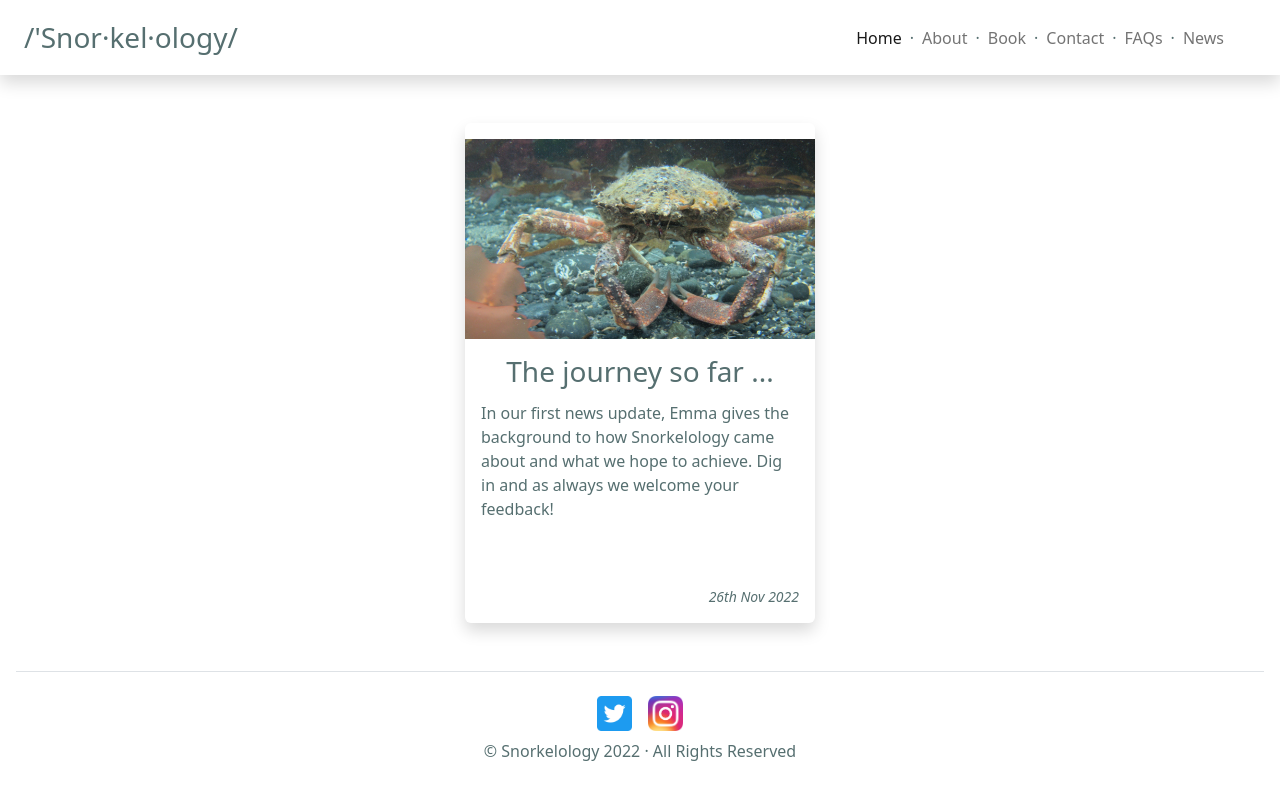
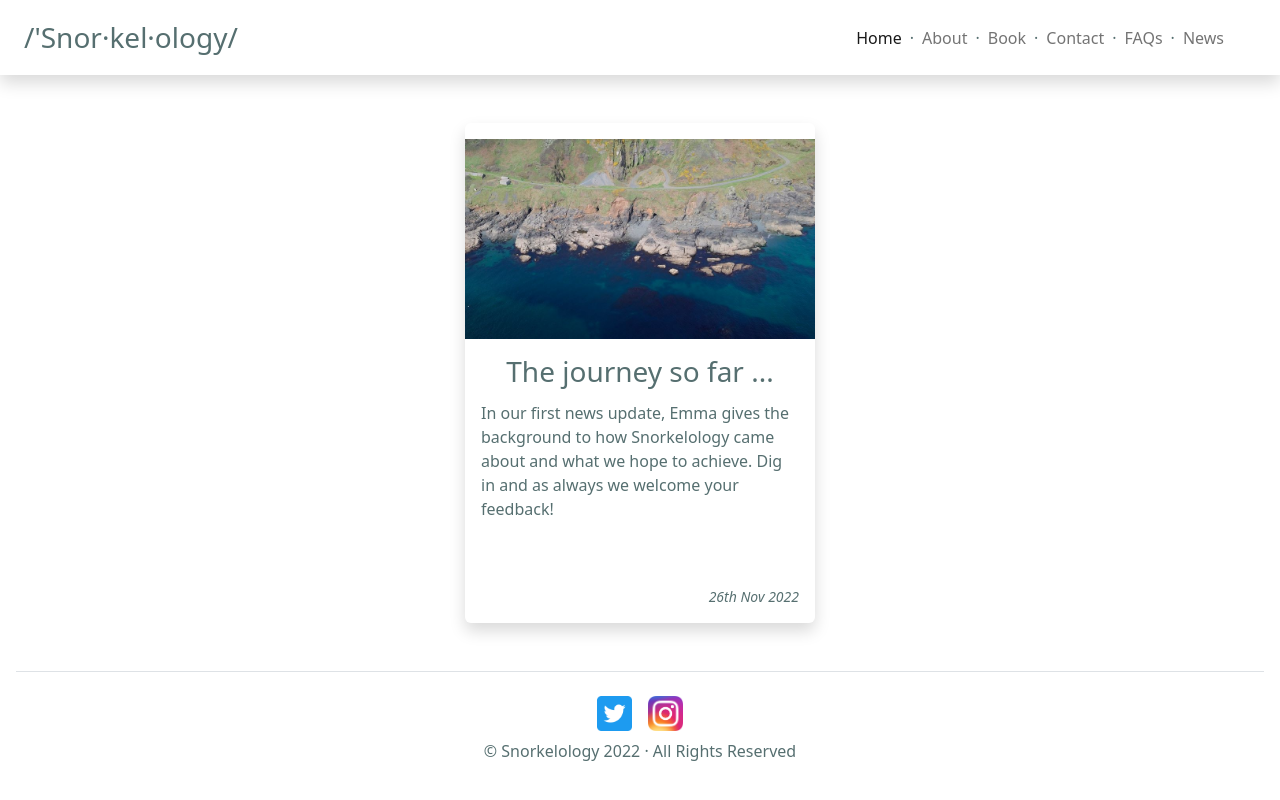
Before and after one commit to kissenger/jungfrau, an Angular app: page /news in a window 1280 px wide. Built offline with nearby package versions, Linux system fonts and the light colour scheme.

Commit message:
update banner photo in first news article

```diff
--- a/src/app/news/article/content/the-journey-so-far.html
+++ b/src/app/news/article/content/the-journey-so-far.html
@@ -26,8 +26,8 @@
 </style>
 
 <div class="banner-img-container capped-height">
-  <img src="./assets/photos/snorkelling-spiny-spider-crab-cornwall-britain.jpg" class="banner-img d-none d-md-block w-100" alt="">
-  <img src="./assets/photos/snorkelling-spiny-spider-crab-cornwall-britain.jpg" class="banner-img d-block d-md-none h-100" alt="">
+  <img src="./assets/photos/drone-view-of-snorkelling-reef-cornwall-england-britain.jpg" class="banner-img d-none d-md-block w-100" alt="">
+  <img src="./assets/photos/drone-view-of-snorkelling-reef-cornwall-england-britain.jpg" class="banner-img d-block d-md-none h-100" alt="">
 </div>
 
 <div class="container p-5 ">
--- a/src/app/news/news-list.component.html
+++ b/src/app/news/news-list.component.html
@@ -8,7 +8,7 @@
       <div class="blog-card d-flex flex-column shadow rounded d-inline-block pt-3 pb-0 px-0 m-0" (click)="redirect('the-journey-so-far')">
 
         <div class="blog-card-picture-container d-inline-flex justify-content-center w-100 m-0 p-0">
-            <img src="../../assets/photos/snorkelling-spiny-spider-crab-cornwall-britain.jpg" class="d-block h-100" alt="alt text">
+            <img src="../../assets/photos/drone-view-of-snorkelling-reef-cornwall-england-britain.jpg" class="d-block h-100" alt="alt text">
         </div>
 
         <div class="flex-grow-1  p-3">
```
Also changed, not shown: src/assets/photos/drone-view-of-snorkelling-reef-cornwall-england-britain.jpg (added).
